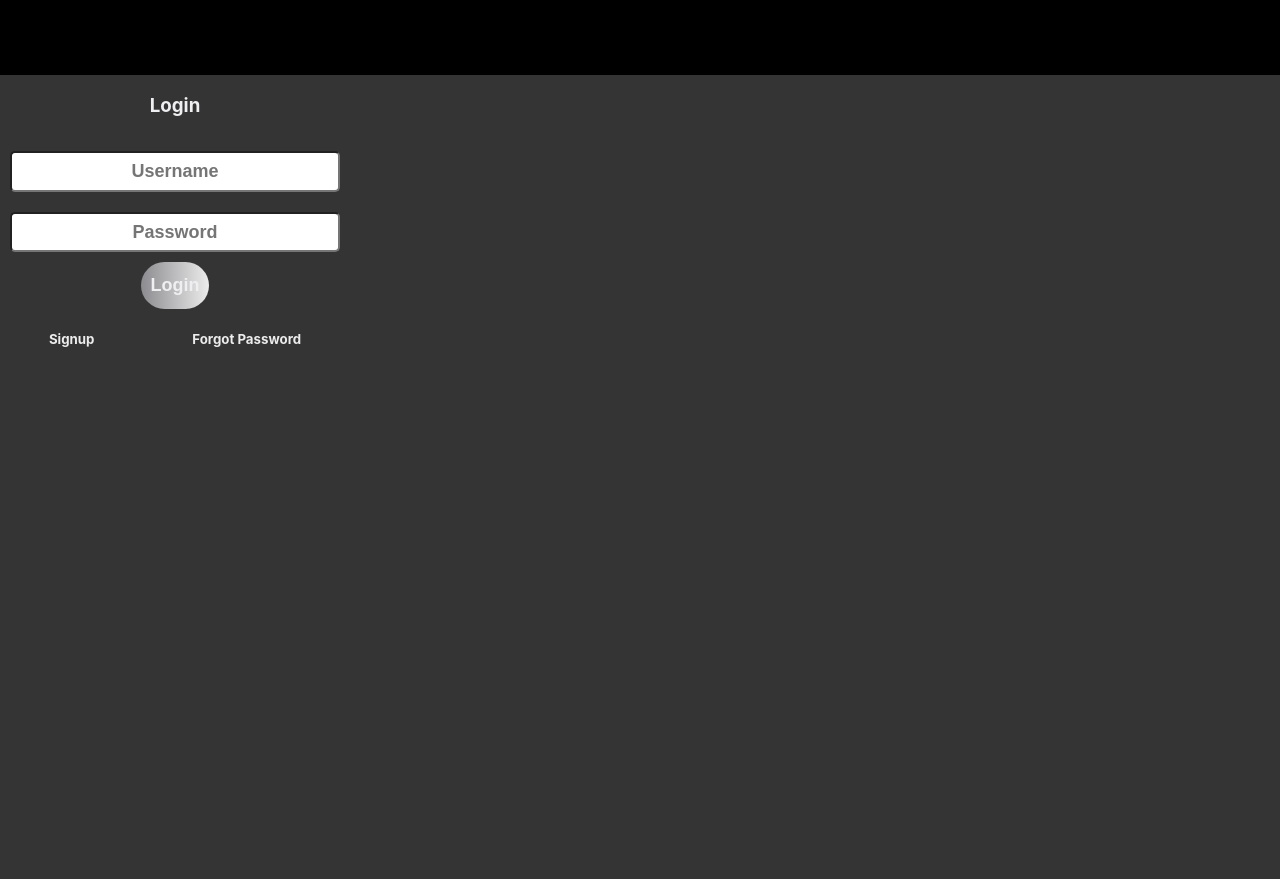
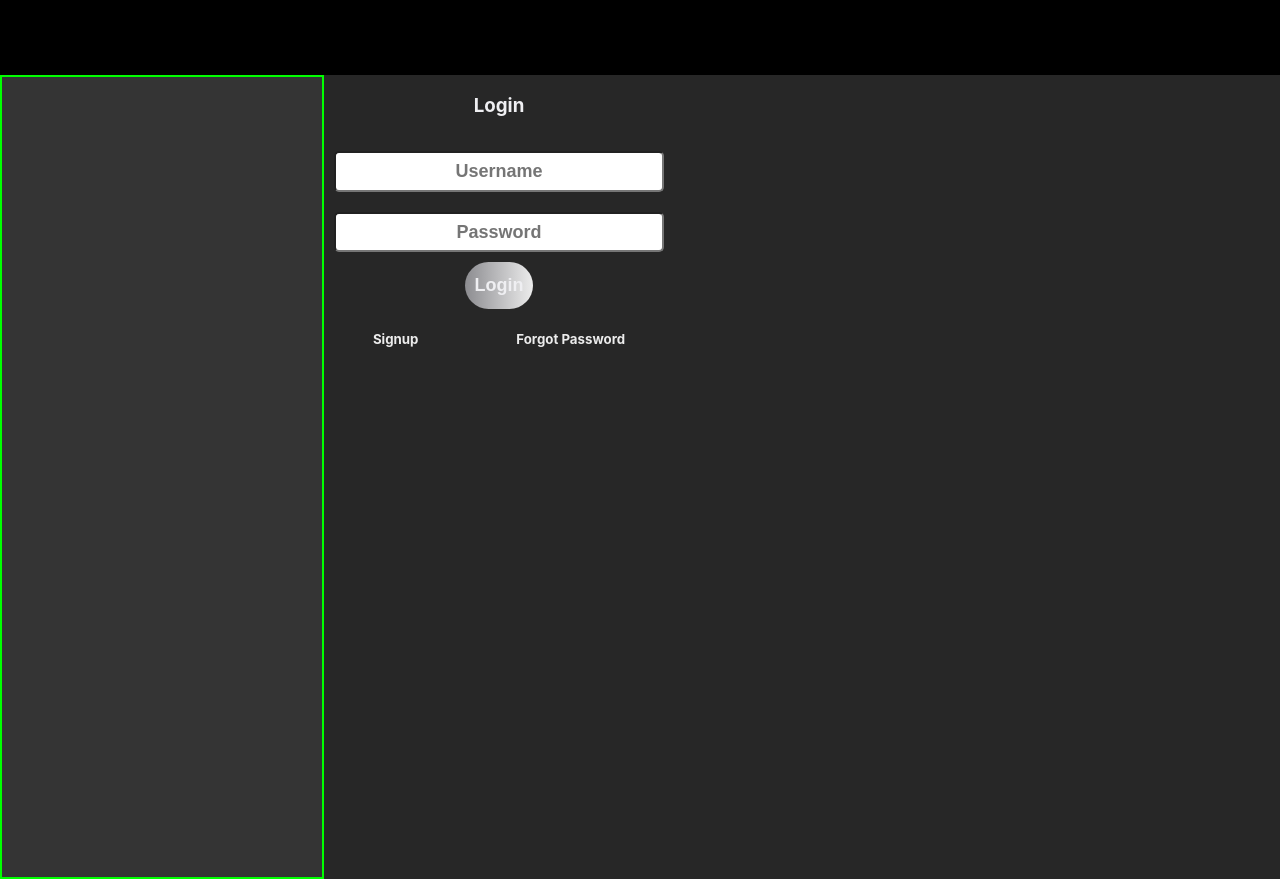
Before and after one commit to scarlettiron/ghost-chat-frontend, a React (Create React App) app: page / in a window 1280 px wide. Before the commit the page ends 800 px from the top, so only its background shows below. Built offline with nearby package versions, Linux system fonts and the light colour scheme.

Commit message:
created rough draft idea of navbars

```diff
--- a/src/App.css
+++ b/src/App.css
@@ -1,5 +1,7 @@
 :root{
- --background:rgb(52, 52, 52);
+ /* --background:rgb(52, 52, 52); */
+ --background:rgb(39, 39, 39);
+ --background-secondary:rgb(52, 52, 52);
  --theme-primary:rgb(140, 140, 144);
  --theme-secondary:rgb(236, 236, 236);
  --alert:rgb(146, 7, 7);
@@ -64,3 +66,8 @@ a {
 .temp{
   border:solid 2px lime;
 }
+
+.app-container{
+  display: flex;
+  flex-wrap: nowrap;
+}
--- a/src/App.js
+++ b/src/App.js
@@ -8,7 +8,7 @@ import LoginSignup from './pages/_auth/LoginSignup';
 import PrivateThread from './pages/chat/PrivateThread';
 import Dashboard from './pages/chat/Dashboard'
 import Navbar from './components/nav/Navbar'
-
+import SideNav from './components/nav/SideNav';
 import './css/general.css'
 import './css/inbox.css'
 import './css/profile.css'
@@ -22,12 +22,13 @@ import './css/threads.css'
 function App() {
   return (
     <div className="App">
-      <Navbar/>
+    <Navbar/>
     <BrowserRouter>
-
+    <div className='app-container'>
       <AuthProvider>
       <InboxProvider>
       <PrivateSocketProvider>
+      <SideNav/>
       <Routes>
 x
           <Route exact path='/' element={<LoginSignup/>}></Route>
@@ -40,8 +41,10 @@ x
       </PrivateSocketProvider>
       </InboxProvider>
       </AuthProvider>
+      </div>
      </BrowserRouter>
     </div>
+
   );
 }
 
--- a/src/components/inbox/InboxcontainerLargeScreen.js
+++ b/src/components/inbox/InboxcontainerLargeScreen.js
@@ -6,7 +6,7 @@ import SearchBox from '../search/SearchBox'
 //contains search users box
 const InboxcontainerLargeScreen = () => {
   return (
-    <div className='inbox-container-large-landing'>
+    <div className='inbox-container-large-landing temp'>
         <SearchBox/>
     </div>
   )
--- /dev/null
+++ b/src/components/nav/SideNav.js
@@ -0,0 +1,19 @@
+import React, {useState} from 'react'
+import { useParams } from 'react-router-dom'
+import ThreadContainer from '../inbox/ThreadContainer'
+
+const SideNav = () => {
+    const {threadId} = useParams()
+    const [toggle, setToggle] = useState(() => threadId ? false : true)
+
+  return (
+    <div className='side-nav-wrapper temp'>
+      {/*container for all threads */}
+      {toggle &&
+        <ThreadContainer/>
+      }
+    </div>
+  )
+}
+
+export default SideNav
--- a/src/css/chat.css
+++ b/src/css/chat.css
@@ -4,7 +4,6 @@
 /* For container holding all messages */
 .main-container{
     width:100%;
-    background-color: rgb(39, 39, 39);
     height:90vh;
     display: none;
 }
--- a/src/css/inbox.css
+++ b/src/css/inbox.css
@@ -1,9 +1,7 @@
 @import '../App.css';
 
 .dashboard-container{
-    display: flex;
-    justify-content: inline;
-    width:100%;
+    display: none;
 }
 
 .inbox-container-large-landing{
@@ -11,6 +9,12 @@
 }
 
 @media (min-width:500px){
+
+    .dashboard-container{
+        display: inline;
+        width:75%;
+    }
+
     .inbox-container-large-landing{
         display:flex;
         justify-content: center;
--- a/src/css/navbar.css
+++ b/src/css/navbar.css
@@ -4,3 +4,18 @@
     width:100%;
     min-height: 75px;
 }
+
+.side-nav-wrapper{
+    display:block;
+    width:100%;
+    height:100vh;
+    background-color: var(--background-secondary);
+
+}
+
+@media (min-width:500px){
+    .side-nav-wrapper{
+        width:25%;
+        display: inline;
+    }
+}
--- a/src/css/threads.css
+++ b/src/css/threads.css
@@ -2,6 +2,7 @@
 
 /*  For individual thread containers */
 .thread-item{
+
     width:100%;
     min-height:50px;
     padding:5px;
@@ -17,14 +18,18 @@
 /* For container holding list of all threads */
 .thread-container-wrapper{
     width:100%;
+    /* display:none; */
+    height:100vh;
+/*     background-color: var(--background-secondary); */
+    overflow-y: scroll;
+}
+
+.thread-container-wrapper.active{
     display:block;
 }
 
-.thread-container.inactive{
-    display:none;
-}
+.thread-container{
 
-.thread-container{
     border:none;
     display: flex;
     flex-wrap: wrap;
@@ -32,7 +37,6 @@
     align-items: center;
     text-align: center;
     width:100%;
-    margin-top:8%;
 }
 
 
@@ -46,7 +50,6 @@
 
     .thread-container{
         width:400px;
-        /* border:solid 1px var(--theme-primary); */
         margin-left:25px;
     }
 }
--- a/src/pages/chat/Dashboard.js
+++ b/src/pages/chat/Dashboard.js
@@ -6,8 +6,6 @@ import InboxContainerLargeScreen from '../../components/inbox/InboxcontainerLarg
 const Dashboard = () => {
   return (
     <div className='dashboard-container temp3'>
-      {/*container for all threads */}
-      <ThreadContainer/>
 
       {/*Only shows up when screen is 500px or larger */}
       <InboxContainerLargeScreen/>
```
